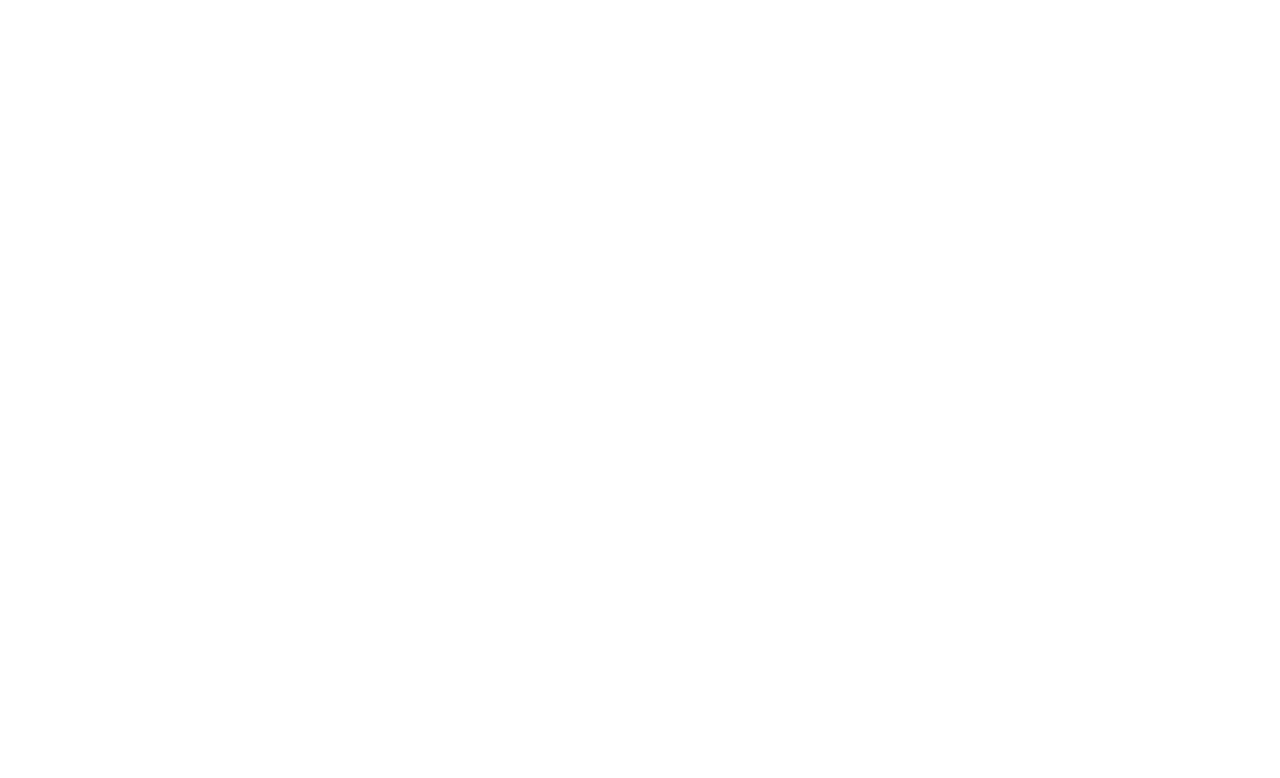
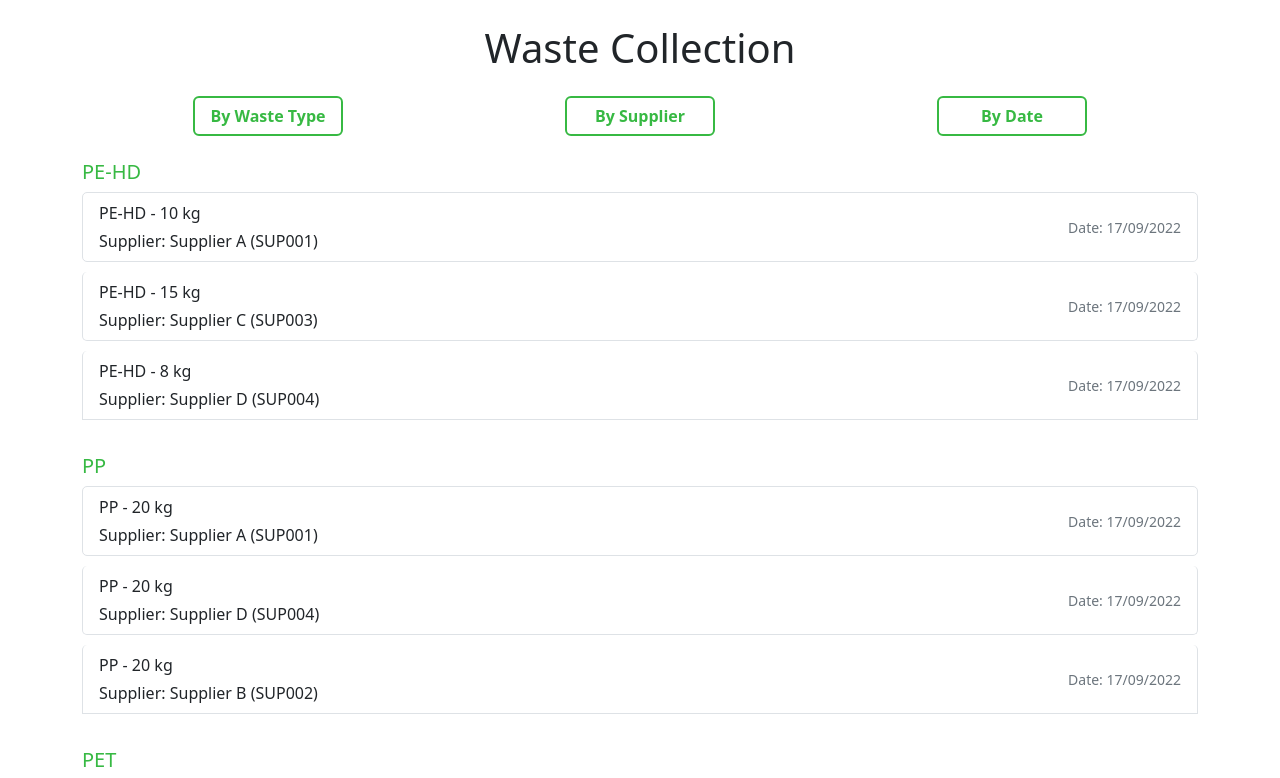
Before and after one commit to Thenujan-V/Waste-Lance, a React (Create React App) app in the folder frontend/: page /wastage-collection in a window 1280 px wide. Before the commit this address had no page. Shown: the top 778 px of the page. Built offline with nearby package versions, Linux system fonts and the light colour scheme; what chartjs-plugin-datalabels would draw is missing.

Commit message:
waste collection history

```diff
--- a/frontend/src/App.js
+++ b/frontend/src/App.js
@@ -17,6 +17,7 @@
 import CalendarComponent from './Components/Suppliers/CalendarComponent'
 import WastageForm from './Components/Suppliers/WastageForm'
 import PickupHistory from './Components/Suppliers/PickupHistory'
+import WasteCollection from './Components/MRF/WasteCollection'
 
 
 const App = () => {
@@ -29,6 +30,7 @@
         <Route path="/Supplier-registration" element={<SupplierRegistraion />} />
         <Route path="/" element={<HomePage />} />
         <Route path="/bin-monitoring" element={<BinMonitoringPage />} />
+        <Route path="/wastage-collection" element={<WasteCollection />} />
         <Route path="/list-of-bins" element={<BinsList />} />
         <Route path="/bin-details/:bin_id" element={<BinDetails />} />
         <Route path="/add-bin" element={<AddBin />} />
--- a/frontend/src/Components/MRF/HomeIndex.jsx
+++ b/frontend/src/Components/MRF/HomeIndex.jsx
@@ -9,7 +9,7 @@
     <div>
         <div className="container">
         <div className='row MRFHome'>
-            <Link to='' className="col-lg-4 col-md-4 col-4 link">
+            <Link to='/wastage-collection' className="col-lg-4 col-md-4 col-4 link">
                 <FontAwesomeIcon icon={faCloudArrowDown} size='5x'/>
                 <h4>Waste Collection</h4>
             </Link>
--- /dev/null
+++ b/frontend/src/Components/MRF/WasteCollection.jsx
@@ -0,0 +1,64 @@
+import React, { useState } from 'react';
+import { wasteCollection } from '../Style';
+
+const initialData = [
+    { id: 1, supplierName: 'Supplier A', supplierId: 'SUP001', wasteType: 'PE-HD', weight: 10 },
+    { id: 2, supplierName: 'Supplier A', supplierId: 'SUP001', wasteType: 'PP', weight: 20 },
+    { id: 2, supplierName: 'Supplier D', supplierId: 'SUP004', wasteType: 'PP', weight: 20 },
+    { id: 3, supplierName: 'Supplier C', supplierId: 'SUP003', wasteType: 'PET', weight: 15 },
+    { id: 4, supplierName: 'Supplier D', supplierId: 'SUP004', wasteType: 'PVC', weight: 8 },
+    { id: 5, supplierName: 'Supplier A', supplierId: 'SUP001', wasteType: 'PET', weight: 10 },
+    { id: 6, supplierName: 'Supplier B', supplierId: 'SUP002', wasteType: 'PP', weight: 20 },
+    { id: 7, supplierName: 'Supplier C', supplierId: 'SUP003', wasteType: 'PE-HD', weight: 15 },
+    { id: 8, supplierName: 'Supplier D', supplierId: 'SUP004', wasteType: 'PE-HD', weight: 8 },
+];
+
+const WasteCollection = () => {
+    const [view, setView] = useState('wasteType'); // Default view by waste type
+
+    const groupBy = (key) => {
+        return initialData.reduce((result, item) => {
+            (result[item[key]] = result[item[key]] || []).push(item);
+            return result;
+        }, {});
+    };
+
+    const renderGroupedData = (groupedData) => {
+        return Object.entries(groupedData).map(([key, items]) => (
+            <div key={key} className="mb-4">
+                <h5 className="text">{key}</h5>
+                {items.map((item) => (
+                    <div key={item.id} className="list-group-item d-flex justify-content-between align-items-center">
+                        <div>
+                            <p className="mb-1">{item.wasteType} - {item.weight} kg</p>
+                            <p className="mb-0">Supplier: {item.supplierName} ({item.supplierId})</p>
+                        </div>
+                        <small>Date: 17/09/2022</small>
+                    </div>
+                ))}
+            </div>
+        ));
+    };
+
+    const groupedData = {
+        wasteType: groupBy('wasteType'),
+        supplier: groupBy('supplierName'),
+        date: groupBy('date'), // assuming a 'date' field exists in the data
+    };
+
+    return (
+        <div className="container">
+            <h1 className="text-center my-4">Waste Collection</h1>
+            <div className="d-flex justify-content-around mb-4">
+                <button className="btn" onClick={() => setView('wasteType')}>By Waste Type</button>
+                <button className="btn" onClick={() => setView('supplier')}>By Supplier</button>
+                <button className="btn" onClick={() => setView('date')}>By Date</button>
+            </div>
+            <div className="list-group">
+                {renderGroupedData(groupedData[view])}
+            </div>
+        </div>
+    );
+}
+
+export default WasteCollection;
--- /dev/null
+++ b/frontend/src/Components/Style/WasteCollection.css
@@ -0,0 +1,37 @@
+/* body {
+    background-color: #f8f9fa;
+    color: #343a40;
+} */
+
+.container {
+    margin-top: 20px;
+}
+
+.list-group-item {
+    border: 1px solid #dee2e6;
+    border-radius: 5px;
+    margin-bottom: 10px;
+    padding: 20px;
+}
+
+.list-group-item h5 {
+    margin-bottom: 5px;
+}
+
+.list-group-item small {
+    color: #6c757d;
+}
+
+button.btn {
+    width: 150px;
+    border: 2px solid #37B943;
+    font-weight: bold;
+    color: #37B943;
+}
+button.btn:hover{
+    background-color: #37B943;
+    color: white;
+}
+.text{
+    color: #37B943;
+}
--- a/frontend/src/Components/Style/index.js
+++ b/frontend/src/Components/Style/index.js
@@ -11,11 +11,12 @@
 import verticalNavbar from './VerticalNavbar.css'
 import calendar from './Calendar.css'
 import wastageForm from './WastageForm.css'
+import wasteCollection from './WasteCollection.css'
 
 
 
 
 export {
     loginStyle, registerOption, mrfRegistraion, mrfNavbar, mrfHome, binMonitoringVerticalNav, binList, binDetails, addBin,
-     employeeList, verticalNavbar, calendar, wastageForm
+     employeeList, verticalNavbar, calendar, wastageForm, wasteCollection
 }
```
Also changed, not shown: frontend/src/Components/MRF/WasteCollectionSummary.jsx (deleted), frontend/src/Components/Style/WasteContribution.css (deleted).
